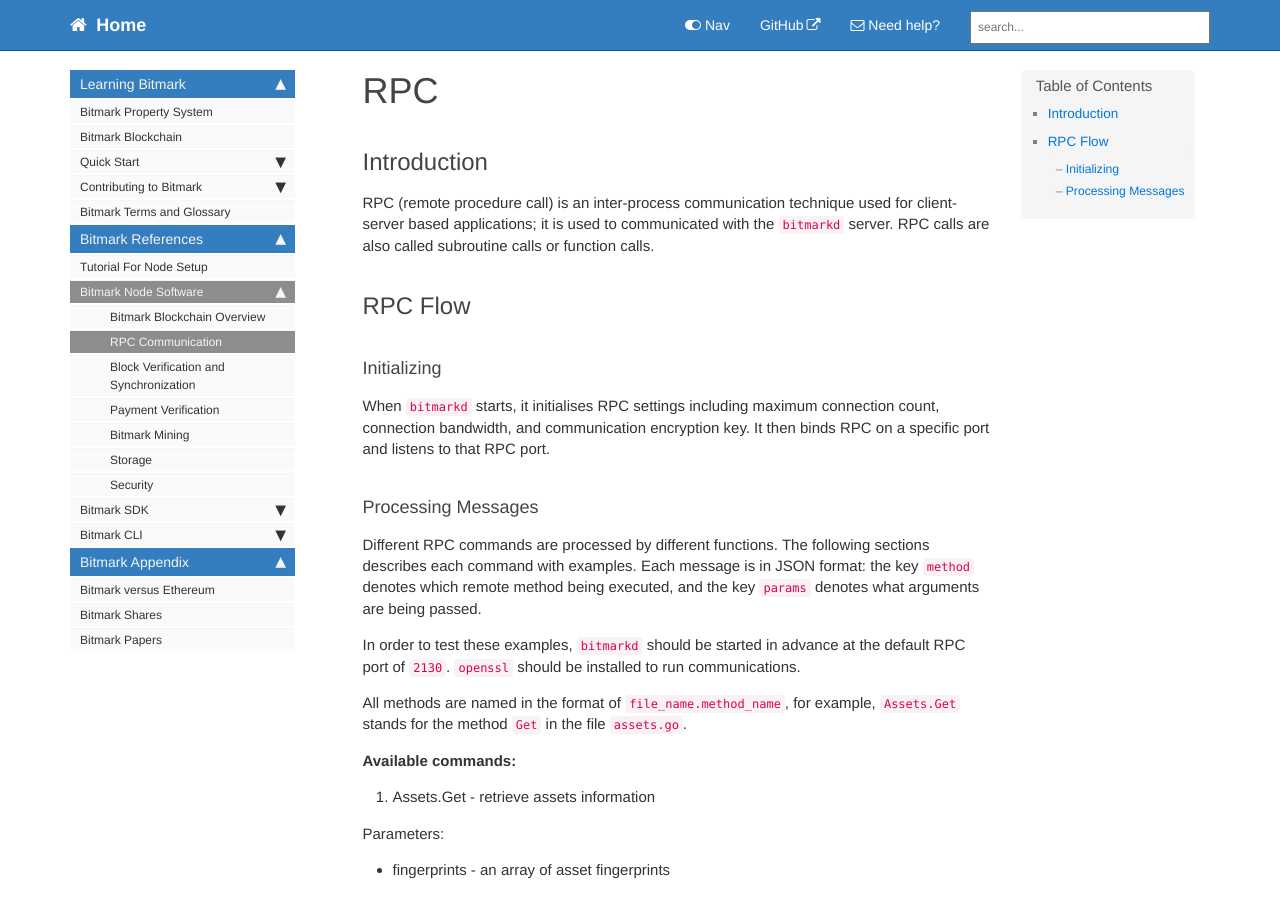
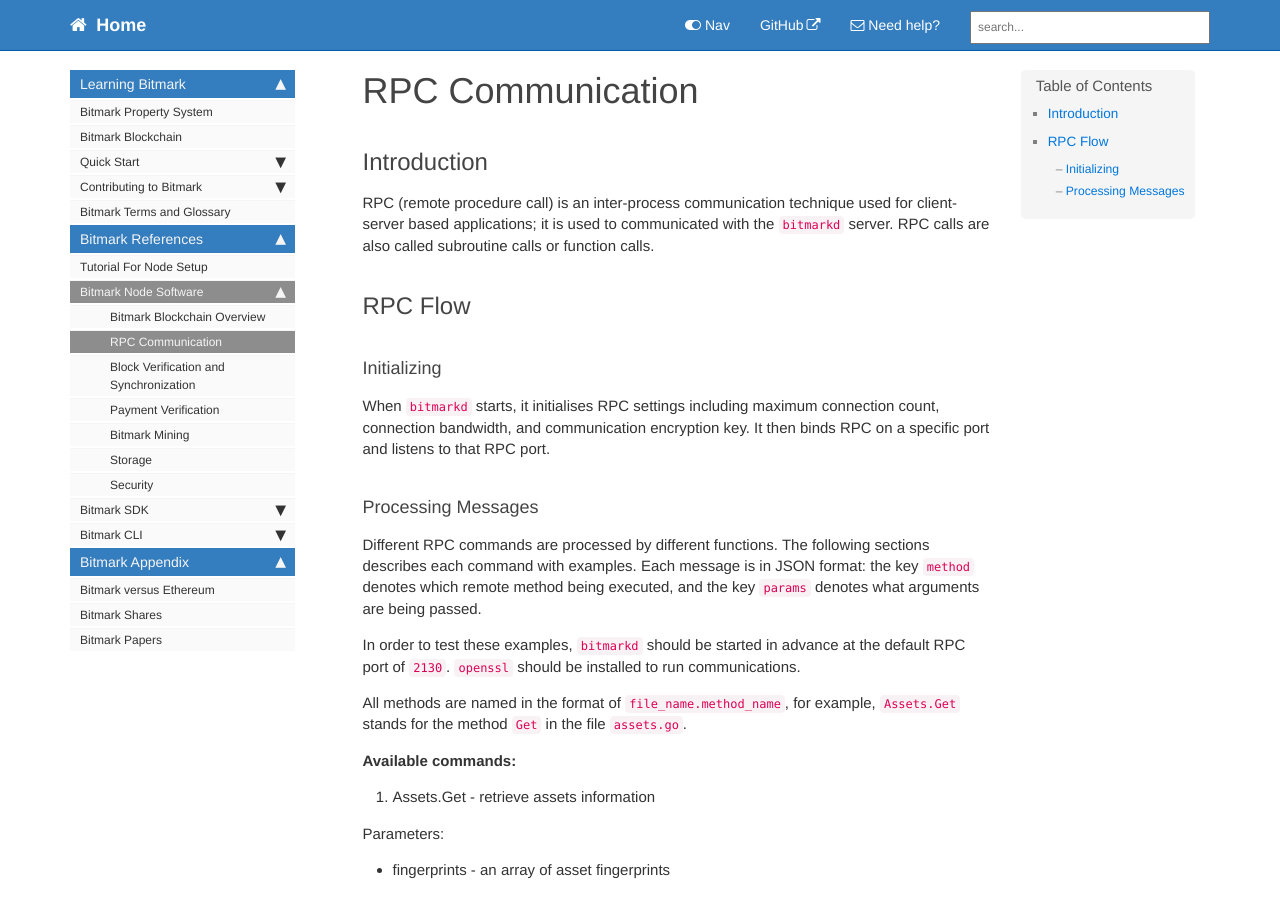
Before and after one commit to bitmark-inc/docs, a Jekyll site: the page built from pages/bitmark-references/bitmark-node-software/rpc-communication.md, in a window 1280 px wide and 900 px high. Built offline with Jekyll 4.4.1, drawn with Linux system fonts in a browser that asks for light colours; comment, search, counter and statistics services are not loaded.

Commit message:
Title correction

```diff
--- a/pages/bitmark-references/bitmark-node-software/rpc-communication.md
+++ b/pages/bitmark-references/bitmark-node-software/rpc-communication.md
@@ -7,7 +7,7 @@
 folder: bitmark-references/bitmark-node-software
 ---
 
-# RPC
+# RPC Communication
 
 ## Introduction
 
```
